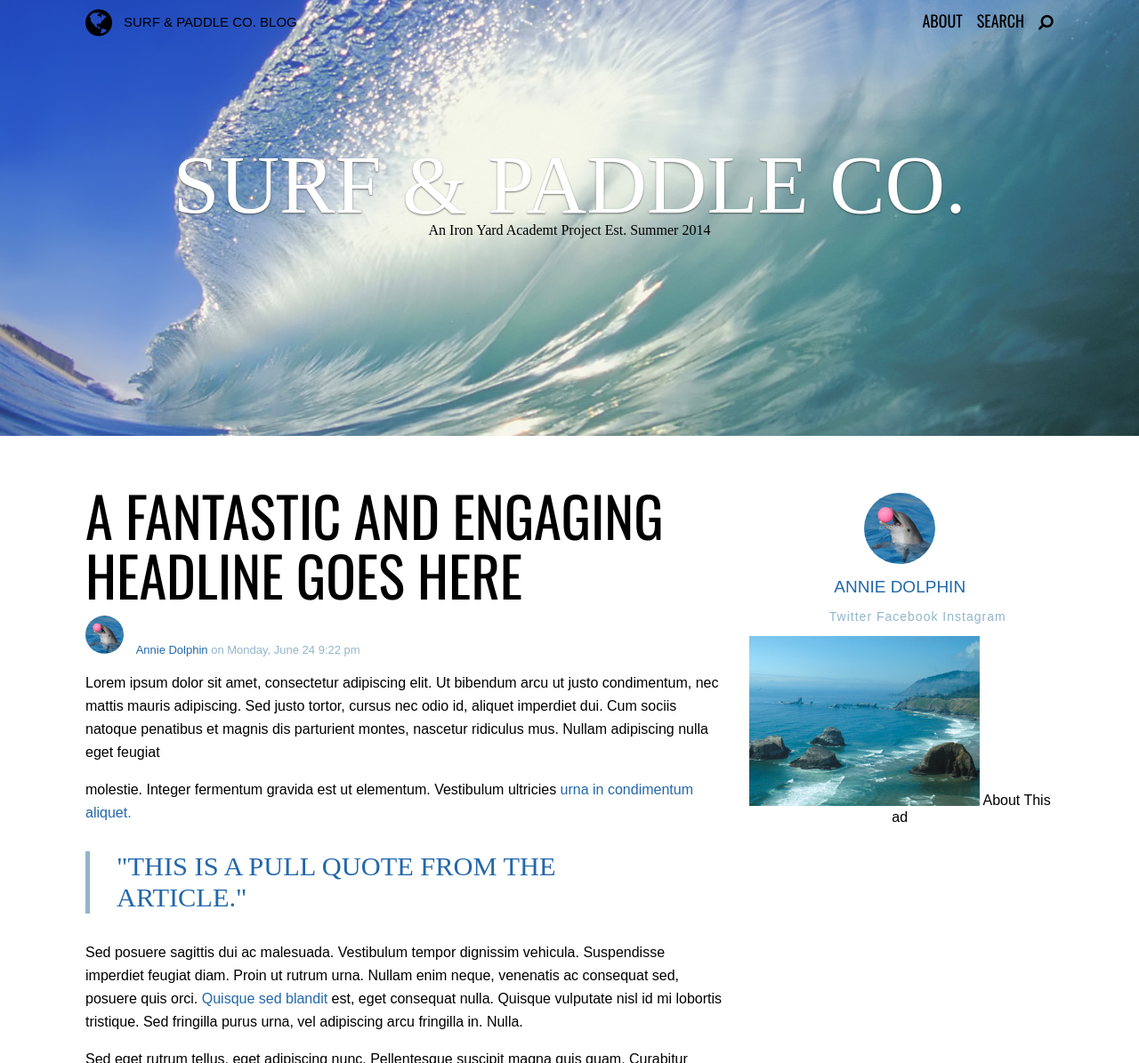
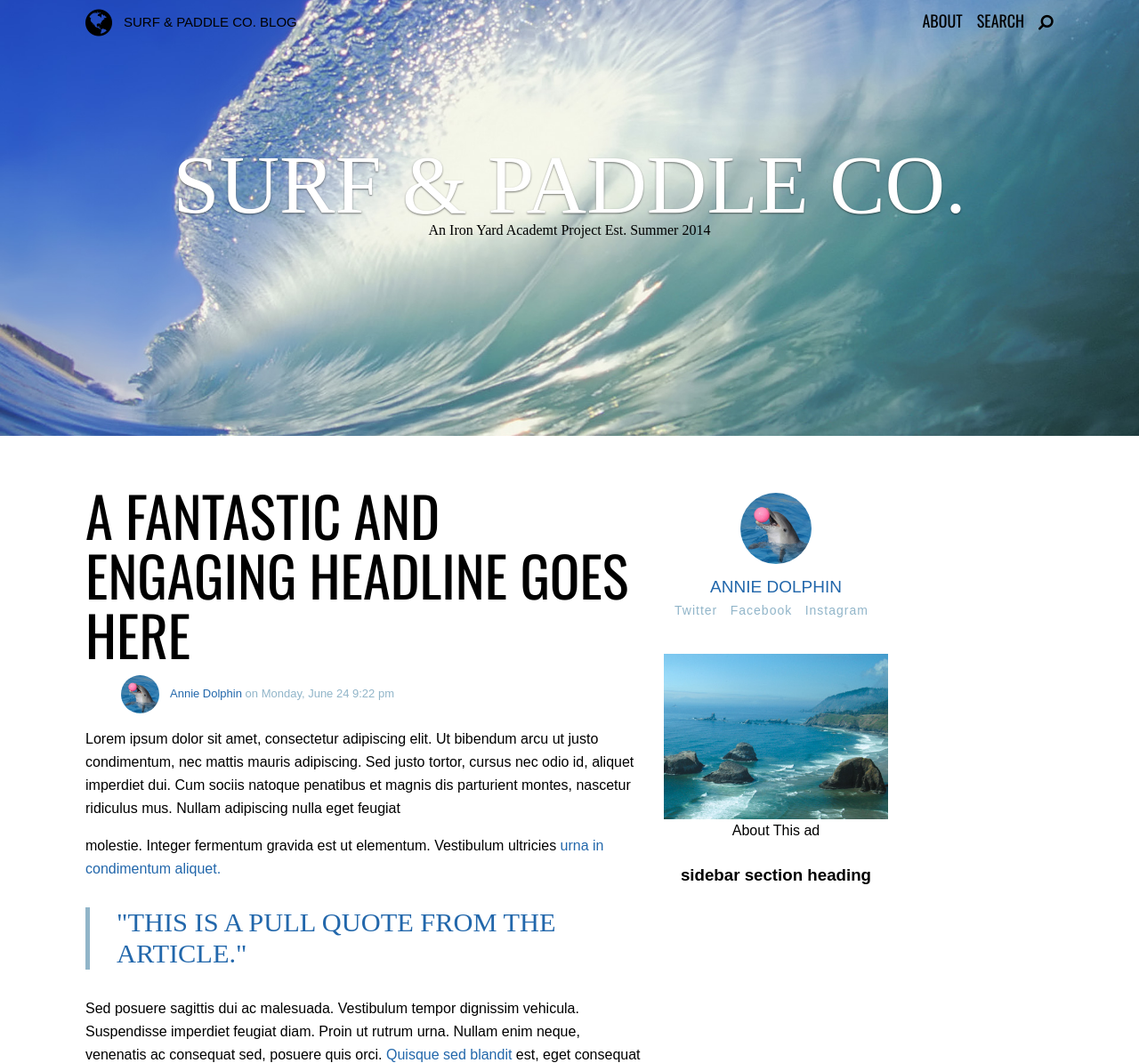
Before and after one commit to klovelacek/Surf-and-Paddle, a plain HTML site: page index.html in a window 1280 px wide. Shown: the top 1195 px of the page at 89% size. Drawn offline with nearby package versions, Linux system fonts and the light colour scheme; a web font is replaced by a local one.

Commit message:
refactored some sass, continued styling layout

```diff
--- a/index.html
+++ b/index.html
@@ -18,7 +18,7 @@
   </head>
     <body>
       <div class="wrapper">
-          <!-- Begin Nav-->
+
         <header>
           <!-- Blog Link-->
           <nav class="icon">
@@ -27,30 +27,37 @@
 
           <span class="blogNav">
             <a href="#">surf & paddle Co. Blog</a>
-          </span>
+          </span><!-- End Blog Link-->
+
           <!-- Main Nav-->
           <span class="mainNav"><a href="#">About</a>
             <a href="#">Search <i class="fa fa-search fa-flip-horizontal"></i></a>
-          </span>
-          <!-- End Nav-->
+          </span><!-- End Nav-->
+
           <!-- Hero Lock up-->
           <div class="hero">
             <h1>SURF & PADDLE CO.</h1>
       			<h4 class="sub">An Iron Yard Academt Project Est. Summer 2014</h4>
-          </div>
-          <!-- Hero Lock up-->
+          </div><!-- Hero Lock up-->
         </header>
+
+          <!-- Main Content Left Col-->
         <div class="mainWrapper">
+
+          <!-- Main Article-->
           <article>
             <h2>a fantastic and engaging headline goes here</h2>
+
+        <!-- Author cutline and Article date Lock up-->
               <span class="cutlineSpan">
                 <ul class="cutLine">
-                    <li><img src="images/Dolphin2.jpg"></img></li>
-                    <li id="author">Annie Dolphin</li>
+                  <li id="author"><img src="images/Dolphin2.jpg" align="center"></img>Annie Dolphin</li>
                   <li id="date">on Monday, June 24 9:22 pm</li>
                 </ul>
               </span>
+              <!-- End Author cutline and Article date Lock up-->
 
+        <!-- Main Article-->
             <p>
               Lorem ipsum dolor sit amet, consectetur adipiscing elit. Ut bibendum arcu ut justo condimentum, nec mattis mauris adipiscing. Sed justo tortor, cursus nec odio id, aliquet imperdiet dui. Cum sociis natoque penatibus et magnis dis parturient montes, nascetur ridiculus mus. Nullam adipiscing nulla eget feugiat
             </p>
@@ -69,6 +76,9 @@
             <p>
               Sed eget rutrum tellus, eget adipiscing nunc. Pellentesque suscipit magna quis quam. Curabitur suscipit urna eget ante imperdiet faucibus. Ut faucibus nibh sed euismod laoreet. Integer fringilla sollicitudin ante, at hendrerit magna dapibus nec. Fusce adipiscing adipiscing diam vel consectetur. Pellentesque vitae tempus ante. Praesent convallis dictum adipiscing. Etiam interdum diam non...
             </p>
+
+          <!-- Colophon-->
+
             <span class="colophon">
               <ul>
                 <li><i class="fa fa-comment"></i></li>
@@ -77,26 +87,45 @@
                 <li class="descript2">Read Later</li>
                 <li><i class="fa fa-external-link"></i></li>
                 <li class="descript3">Share This Post</li>
-              </span>
-              </p>
-            </article>
+            </span><!-- Colophon-->
+
+          </article><!-- End Main Article-->
+
+            <!-- Aside Right Col Begin-->
+
           <aside>
             <img id= "dolphin" src="images/Dolphin2.jpg">
 
             <h3 class="annieType">Annie Dolphin</h3>
 
-            <ul class="socialLinks">
-              <a href="#"><li>Twitter</li></a>
-              <a href="#"><li>Facebook</li></a>
-              <a href="#"><li>Instagram</li></a>
-            </ul>
+            <!-- Social Media Links-->
+
+            <span class="socialLinks">
+              <a href="#">Twitter</a>
+              <a href="#">Facebook</a>
+              <a href="#">Instagram</a>
+            </span><!-- Social Media Links-->
+
+            <!-- Inset image-->
 
             <div class="seaside">
               <img src="images/seaside.jpg">
-              <a href="#"><caption>About This ad</caption></a>
+              <div class="adLink">
+                <a href="#">About This ad</a>
+              </div>
+            </div>
+
+            <!-- Sidebar Section-->
+
+            <div class="sideSection">
+              <h3>sidebar section heading<h3>
+
+
             </div>
 
 
+
+            </div>
           </aside>
         </div>
       </div>
```
Also changed, not shown: styles/main.css (+1 -1 lines). Lines whose indentation alone changed are shown as unchanged.
